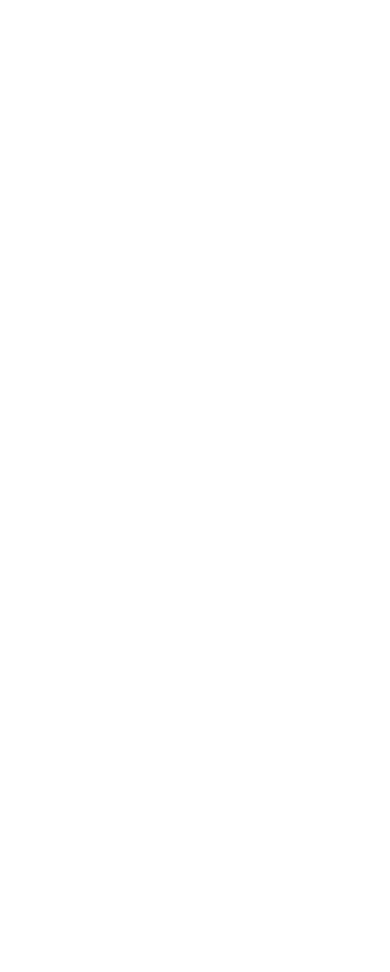
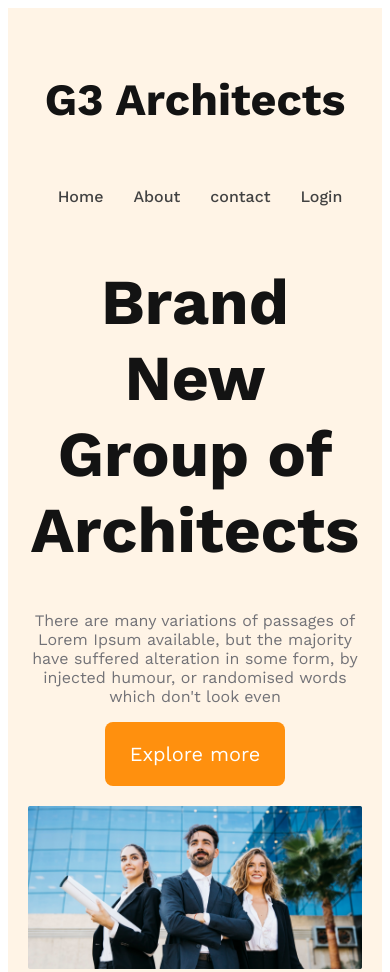
Before and after one commit to Jabed-Hasan/g3-architect-web, a plain HTML site: page index.html in a window 390 px wide. Shown: the top 972 px of the page. Before the commit the page ends 844 px from the top, so only its background shows below. Drawn offline with nearby package versions, Linux system fonts and the light colour scheme.

Commit message:
Header section complete with responsive

```diff
--- a/index.html
+++ b/index.html
@@ -1,11 +1,42 @@
 <!DOCTYPE html>
 <html lang="en">
+
 <head>
     <meta charset="UTF-8">
     <meta name="viewport" content="width=device-width, initial-scale=1.0">
     <title>Document</title>
+    <link rel="stylesheet" href="style.css">
 </head>
+
 <body>
+    <header>
+        <nav>
+            <h3 class="nav-title">G3 Architects</h3>
+            <ul>
+                <li><a href="">Home</a></li>
+                <li><a href="">About</a></li>
+                <li><a href="">contact</a></li>
+                <li><a href="">Login</a></li>
+            </ul>
+        </nav>
+        <div class="banner">
+            <h1 class="banner-title">
+                Brand New Group of Architects
 
+            </h1>
+              <div class="banner-content">
+                <p class="banner-description">There are many variations of passages of Lorem Ipsum available, but the majority have suffered alteration in some form, by injected humour, or randomised words which don't look even</p>
+                <button class="btn-primary">Explore more</button>
+              </div>
+             <img src="./images/banner.png" alt="">
+        </div>
+    </header>
+    <main>
+
+    </main>
+    <footer>
+
+    </footer>
 </body>
+
 </html>
--- a/style.css
+++ b/style.css
@@ -0,0 +1,89 @@
+  /* Work Sans Font */
+
+  @import url('https://fonts.googleapis.com/css2?family=Open+Sans:wght@400;700;800&family=Work+Sans:wght@400;500;600;700;800&display=swap');
+
+
+*{
+     font-family: 'work Sans',sans-serif;
+ }
+
+ /* Header styles */
+ .btn-primary{
+   background: #ff900e;
+   border-radius: 8px;
+   padding: 20px 25px;
+   color: #fff;
+   font-size: 1.25rem;
+   cursor: pointer;
+   border: 0;
+
+ }
+ header{
+    background: rgba(255, 144, 14, 0.10);
+    padding: 50px 240px;
+ }
+ nav{
+    display: flex;
+    justify-content: space-between;
+    align-items: center;
+ }
+ .nav-title{
+    font-size: 2.8rem;
+    font-weight: 700;
+    color: #131313;
+ }
+  nav>ul{
+    display: flex ;
+  }
+  nav li{
+    list-style: none;
+    margin-right: 30px;
+    font-weight: 500;
+    font-size: 1rem;
+  }
+  nav li a{
+    text-decoration: none;
+    color: #424242;
+  }
+
+  /* banner styles */
+  .banner-content{
+    max-width: 800px;
+    text-align: center;
+    margin: 0 auto;
+  }
+  .banner-title{
+       font-size: 4rem;
+       font-weight: 700;
+       color: #131313;
+       text-align: center;
+
+  }
+  .banner-description{
+    color: #727277;
+  }
+  .banner img{
+    margin-top: 20px;
+    width: 100%;
+  }
+
+  /* Responsive Styles */
+/* mobile device  */
+  @media screen and (max-width: 576px)  {
+     header{
+        padding: 20px;
+     }
+     nav{
+        flex-direction: column;
+     }
+  }
+
+  /* tablet( device  */
+  @media screen and (min-width:576px) and (max-width:960px) {
+    header{
+        padding: 50px;
+     }
+    nav{
+        flex-direction: column;
+    }
+  }
```
